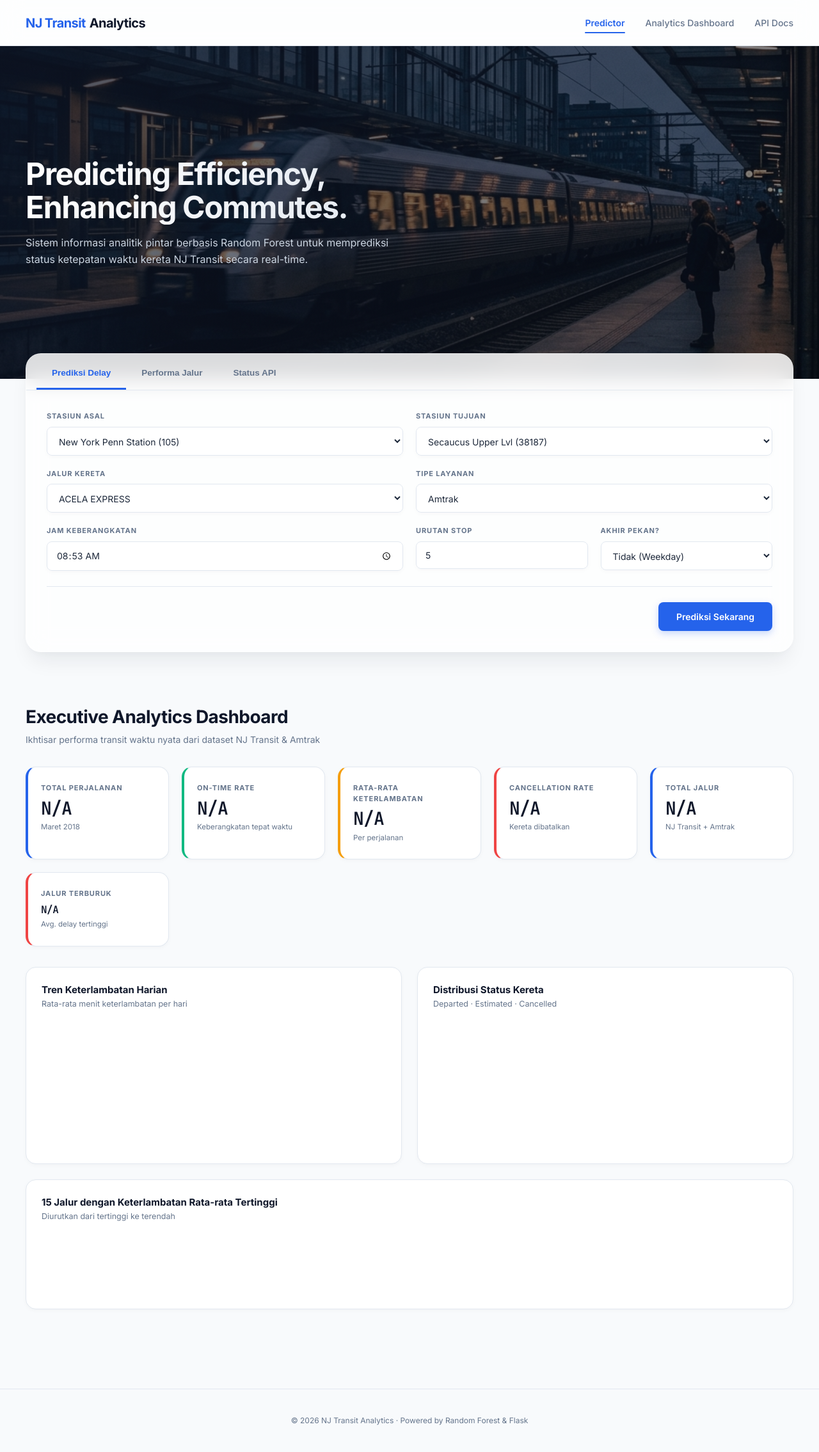
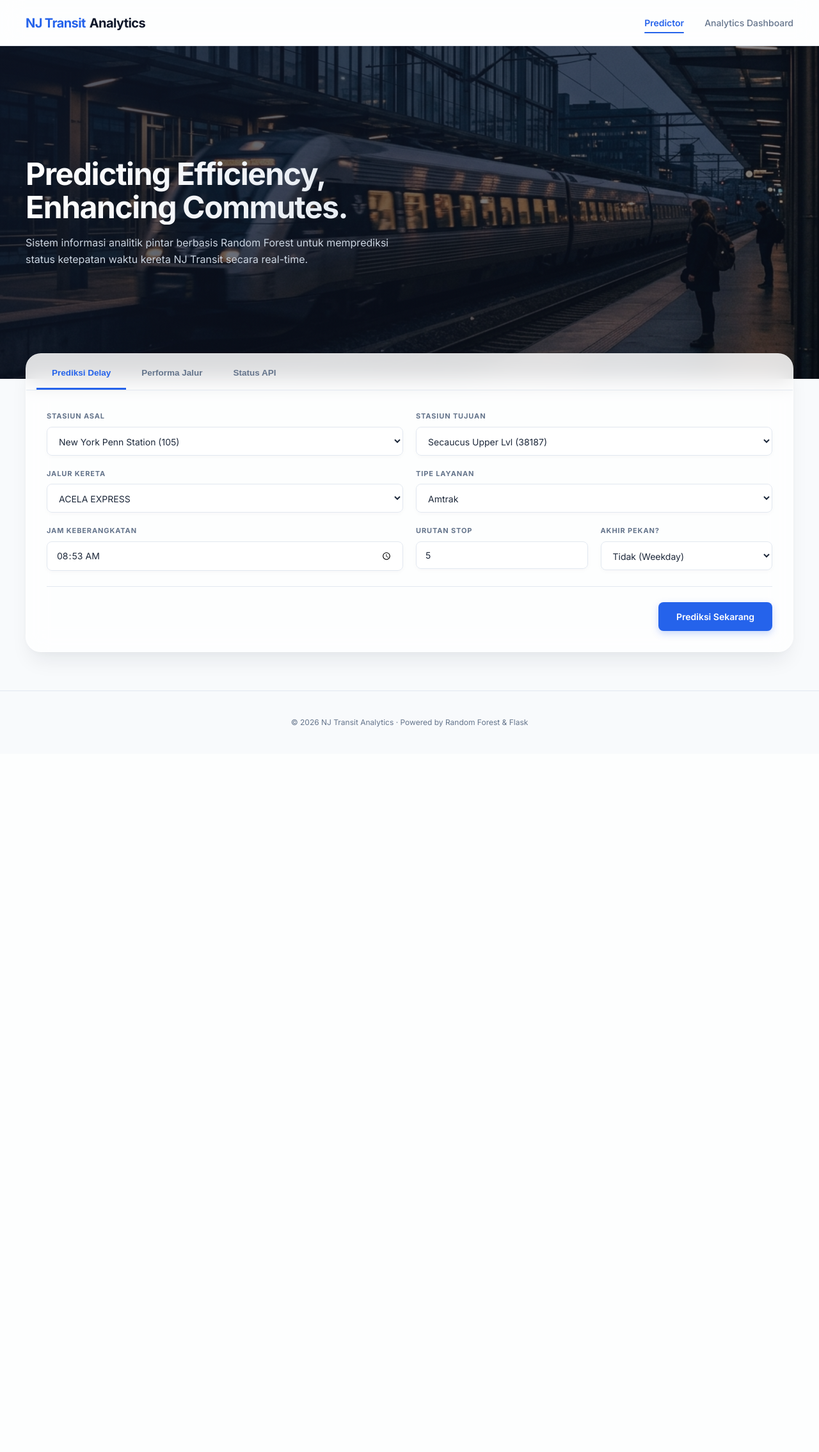
Before and after one commit to Tesyaf/ds-uap, a Flask app: page / in a window 1280 px wide. Shown: the whole page at 64% size. After the commit the page ends 1136 px from the top, so only its background shows below. Run offline with Flask 3, Linux system fonts and the light colour scheme; a map, chart or similar area stays blank.

Commit message:
refactor: clean up dashboard overview, optimize looker layout, and remove api docs

```diff
--- a/app.py
+++ b/app.py
@@ -147,10 +147,6 @@ def analysis():
     return render_template("analysis.html", active="analysis")
 
 
-@app.route("/about")
-def about():
-    """Tentang proyek dan dataset."""
-    return render_template("about.html", active="about")
 
 
 # ── API Endpoints (dipanggil oleh JS untuk chart dinamis) ──────────────────────
--- a/static/css/main.css
+++ b/static/css/main.css
@@ -689,7 +689,7 @@ body {
   background: #FFFFFF;
   border: 1px solid var(--border);
   border-radius: var(--radius);
-  padding: 32px;
+  padding: 16px;
   box-shadow: var(--shadow-sm);
   display: flex;
   flex-direction: column;
@@ -700,9 +700,12 @@ body {
 .looker-embed-wrapper {
   position: relative;
   width: 100%;
-  max-width: 900px;
-  aspect-ratio: 16 / 10;
-  margin-top: 24px;
+  max-width: 100%;
+  height: 78vh;
+  min-height: 650px;
+  border-radius: var(--radius-sm);
+  overflow: hidden;
+  border: 1px solid var(--border);
 }
 
 .looker-embed-wrapper iframe {
@@ -711,6 +714,7 @@ body {
   left: 0;
   width: 100%;
   height: 100%;
+  border: none;
 }
 
 /* ── Analysis (EDA) Page Layout ───────────────── */
--- a/templates/base.html
+++ b/templates/base.html
@@ -20,7 +20,6 @@
     <nav class="nav-links">
       <a href="{{ url_for('index') }}" class="nav-link {% if active == 'home' or active == 'predict' %}active{% endif %}">Predictor</a>
       <a href="{{ url_for('dashboard') }}" class="nav-link {% if active == 'dashboard' or active == 'analysis' %}active{% endif %}">Analytics Dashboard</a>
-      <a href="{{ url_for('about') }}" class="nav-link {% if active == 'about' %}active{% endif %}">API Docs</a>
     </nav>
   </header>
 
--- a/templates/index.html
+++ b/templates/index.html
@@ -118,86 +118,4 @@
   </div>
 </div>
 
-<!-- Dashboard Section -->
-<section class="page-wrapper" id="dashboard" style="margin-top: 20px;">
-  <div class="page-header">
-    <h2 class="page-title">Executive Analytics Dashboard</h2>
-    <p class="page-subtitle">Ikhtisar performa transit waktu nyata dari dataset NJ Transit & Amtrak</p>
-  </div>
-
-  <!-- KPI Cards -->
-  <section class="kpi-grid">
-    <div class="kpi-card">
-      <div class="kpi-label">Total Perjalanan</div>
-      <div class="kpi-value">{{ kpi.total_trips }}</div>
-      <div class="kpi-desc">Maret 2018</div>
-    </div>
-    <div class="kpi-card kpi-green">
-      <div class="kpi-label">On-Time Rate</div>
-      <div class="kpi-value">{{ kpi.on_time_rate }}</div>
-      <div class="kpi-desc">Keberangkatan tepat waktu</div>
-    </div>
-    <div class="kpi-card kpi-yellow">
-      <div class="kpi-label">Rata-rata Keterlambatan</div>
-      <div class="kpi-value">{{ kpi.avg_delay }}</div>
-      <div class="kpi-desc">Per perjalanan</div>
-    </div>
-    <div class="kpi-card kpi-red">
-      <div class="kpi-label">Cancellation Rate</div>
-      <div class="kpi-value">{{ kpi.cancellation_rate }}</div>
-      <div class="kpi-desc">Kereta dibatalkan</div>
-    </div>
-    <div class="kpi-card">
-      <div class="kpi-label">Total Jalur</div>
-      <div class="kpi-value">{{ kpi.total_lines }}</div>
-      <div class="kpi-desc">NJ Transit + Amtrak</div>
-    </div>
-    <div class="kpi-card kpi-red">
-      <div class="kpi-label">Jalur Terburuk</div>
-      <div class="kpi-value kpi-value--sm">{{ kpi.worst_line }}</div>
-      <div class="kpi-desc">Avg. delay tertinggi</div>
-    </div>
-  </section>
-
-  <!-- Quick Charts -->
-  <section class="chart-row">
-    <div class="chart-card chart-card--wide">
-      <div class="chart-header">
-        <div>
-          <div class="chart-title">Tren Keterlambatan Harian</div>
-          <div class="chart-subtitle">Rata-rata menit keterlambatan per hari</div>
-        </div>
-      </div>
-      <canvas id="delayTrendChart" height="110"></canvas>
-    </div>
-
-    <div class="chart-card">
-      <div class="chart-header">
-        <div>
-          <div class="chart-title">Distribusi Status Kereta</div>
-          <div class="chart-subtitle">Departed · Estimated · Cancelled</div>
-        </div>
-      </div>
-      <canvas id="statusChart" height="190"></canvas>
-    </div>
-  </section>
-
-  <section class="chart-row">
-    <div class="chart-card chart-card--full">
-      <div class="chart-header">
-        <div>
-          <div class="chart-title">15 Jalur dengan Keterlambatan Rata-rata Tertinggi</div>
-          <div class="chart-subtitle">Diurutkan dari tertinggi ke terendah</div>
-        </div>
-      </div>
-      <canvas id="linePerformanceChart" height="85"></canvas>
-    </div>
-  </section>
-</section>
-
 {% endblock %}
-
-{% block scripts %}
-<script src="https://cdn.jsdelivr.net/npm/chart.js"></script>
-<script src="{{ url_for('static', filename='js/charts_overview.js') }}"></script>
-{% endblock %}
```
Also changed, not shown: templates/about.html (deleted, +0 -157 lines), templates/dashboard.html (+0 -7 lines).
